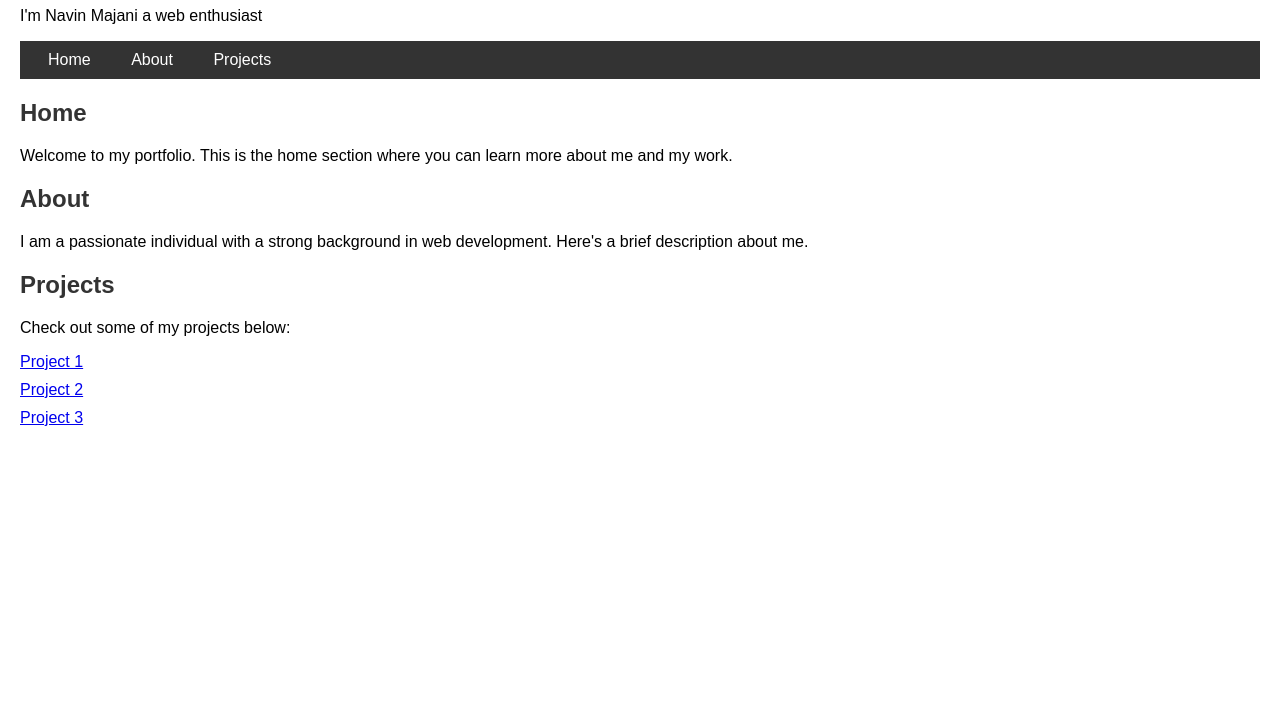
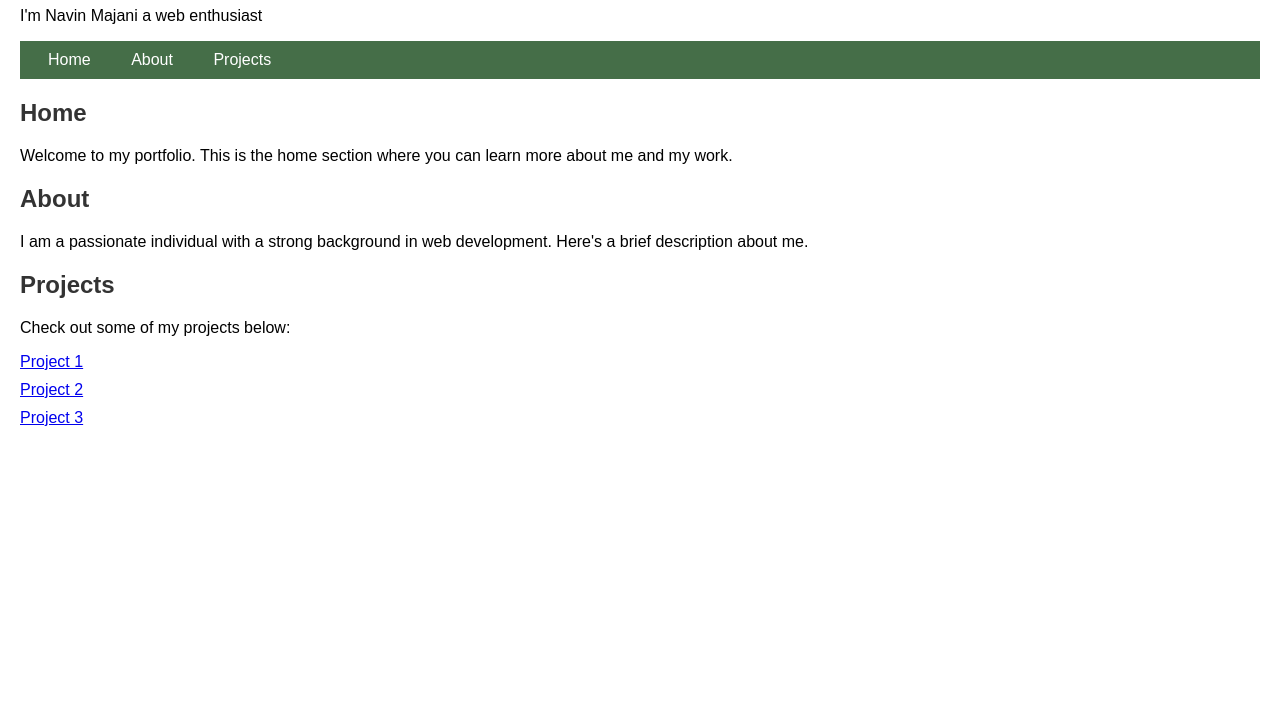
Before and after one commit to Its-Navin/Introduction-to-html, a plain HTML site: page index.html in a window 1280 px wide. Shown: the part 73-800 px from the top of the page. Drawn offline with Linux system fonts and the light colour scheme.

Commit message:
New colour for the nav bar

```diff
--- a/index.html
+++ b/index.html
@@ -15,7 +15,7 @@
         }
 
         nav {
-            background-color: #333;
+            background-color: #456e48;
             padding: 10px;
         }
 
```
